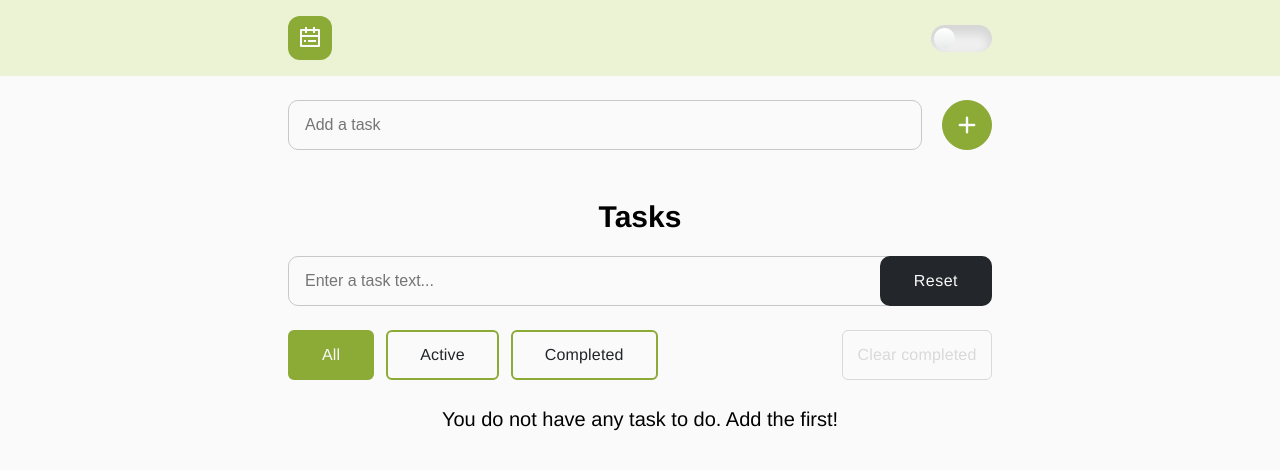
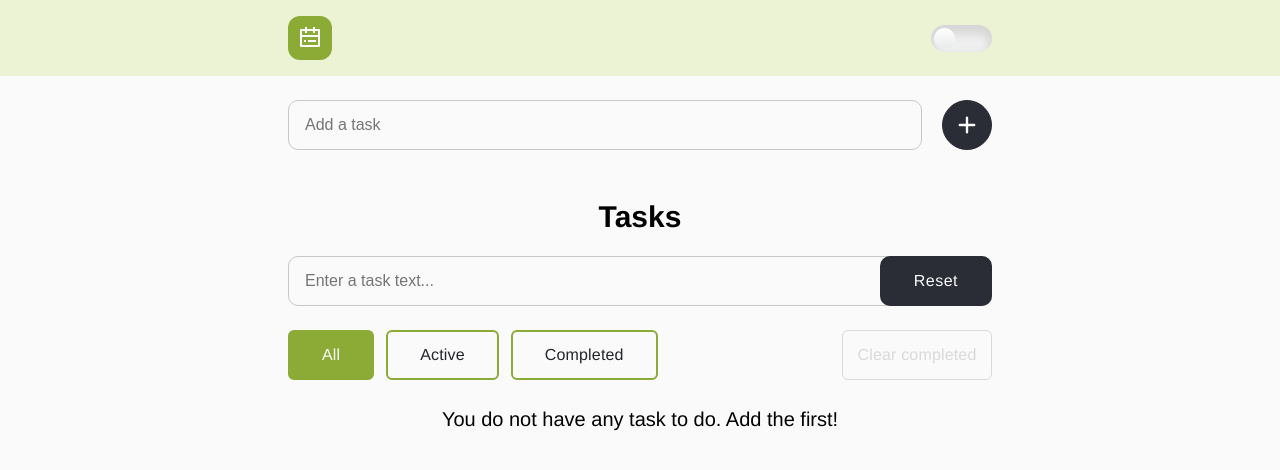
Before and after one commit to anenkosofi/scaling-enigma, a React (Create React App) app: page / in a window 1280 px wide. Shown: the top 470 px of the page. Built offline with nearby package versions, Linux system fonts and the light colour scheme.

Commit message:
refactor: add colors for buttons

```diff
--- a/src/components/SearchForm/SearchForm.scss
+++ b/src/components/SearchForm/SearchForm.scss
@@ -54,9 +54,9 @@
 
     @include themify($themes) {
       color: themed('primary-light-white');
-      background-color: themed('tertiary-black');
+      background-color: themed('secondary-dark-accent');
 
-      border: 2px solid themed('tertiary-black');
+      border: 2px solid themed('secondary-dark-accent');
     }
     border-radius: 10px;
 
--- a/src/components/TodoForm/TodoForm.scss
+++ b/src/components/TodoForm/TodoForm.scss
@@ -58,9 +58,9 @@
 
   @include themify($themes) {
     color: themed('primary-light-white');
-    background-color: themed('light-green');
+    background-color: themed('secondary-dark-accent');
 
-    border: 1px solid themed('light-green');
+    border: 1px solid themed('secondary-dark-accent');
   }
   border-radius: 100px;
 
@@ -70,9 +70,9 @@
   &:focus,
   &:hover {
     @include themify($themes) {
-      background-color: themed('dark-accent');
+      background-color: themed('light-green');
 
-      border-color: themed('dark-accent');
+      border-color: themed('light-green');
     }
   }
 }
--- a/src/styles/_colors.scss
+++ b/src/styles/_colors.scss
@@ -20,13 +20,13 @@ $themes: (
     secondary-black: rgb(200, 200, 200),
     tertiary-black: #8baa36,
     dark-accent: #8baa36,
-    secondary-dark-accent: #2a2c36,
+    secondary-dark-accent: #fafafa,
     primary-grey: rgb(200, 200, 200),
     secondary-grey: #d9d9d9,
     light-green: #8baa36,
     secondary-light-green: #2a2c36,
     red: #f54029,
-    primary-light-white: #fafafa,
+    primary-light-white: #22252a,
     secondary-light-white: #2a2c36,
     dark-white: #fefefe,
     secondary-dark-white: #8baa36,
```
